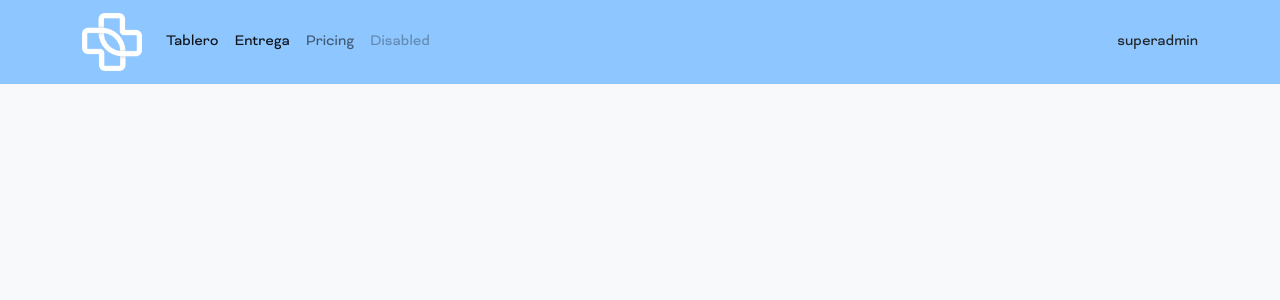
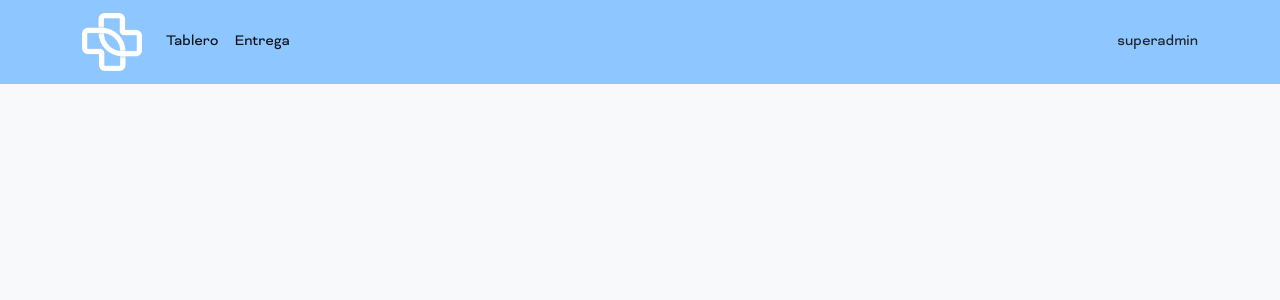
Before and after one commit to AWS2/classVRroom, a Django app: page /tablero/ in a window 1280 px wide. Shown: the top 300 px of the page. Run offline with Django 3.2, Linux system fonts and the light colour scheme; a user stored in the database is signed in.

Commit message:
header remove buttons

```diff
--- a/lms/vroom/templates/vroom/components/header.html
+++ b/lms/vroom/templates/vroom/components/header.html
@@ -9,8 +9,7 @@
       <div class="navbar-nav">
         <a class="nav-link active" aria-current="page" href="{% url 'tablero' %}">Tablero</a>
         <a class="nav-link active" aria-current="page" href="{% url 'entrega' %}">Entrega</a>
-        <a class="nav-link" href="#">Pricing</a>
-        <a class="nav-link disabled">Disabled</a>
+
 
       </div>
     </div>
```
